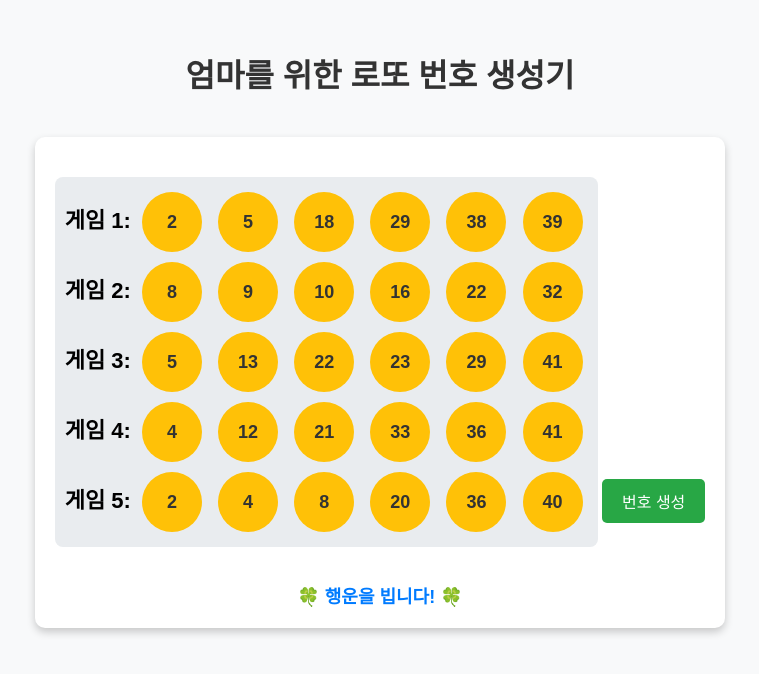
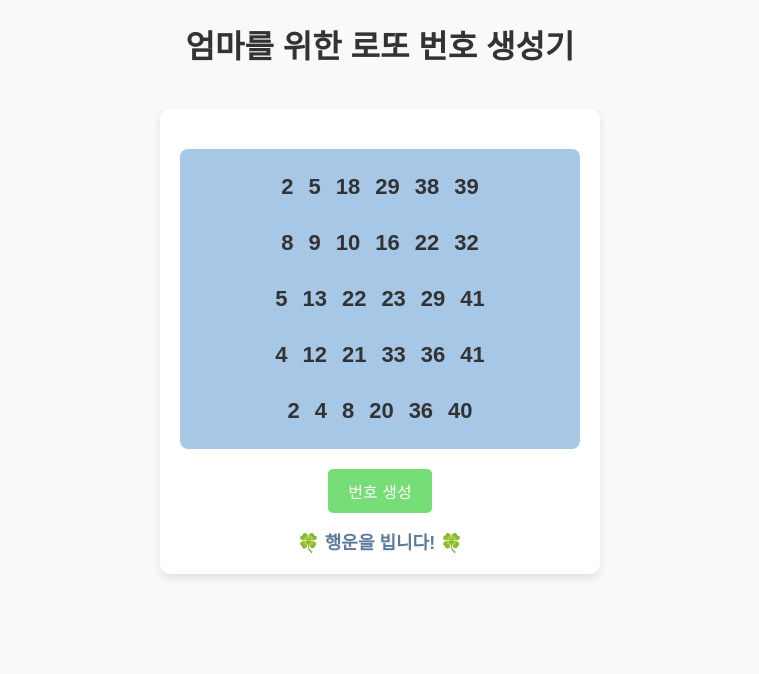
Before and after one commit to SemK0205/forMom, a plain HTML site: page index.html in a window 1280 px wide. Both pictures are taken after a click on the button "번호 생성". Shown: the whole page, without its empty margins (260-1019 px from the left). Drawn offline with Linux system fonts and the light colour scheme.

Commit message:
25.04.04

```diff
--- a/index.html
+++ b/index.html
@@ -4,7 +4,7 @@
     <meta charset="UTF-8">
     <meta name="viewport" content="width=device-width, initial-scale=1.0">
     <title>엄마를 위한 로또 번호 생성기</title>
-    <link rel="stylesheet" href="/로또번호추출기.css">
+    <link rel="stylesheet" href="로또번호추출기.css">
 </head>
 <body>
     <h1>엄마를 위한 로또 번호 생성기</h1>
@@ -13,6 +13,7 @@
         <button onclick="generateLottoNumbers()">번호 생성</button>
         <div class="message">🍀 행운을 빕니다! 🍀</div>
     </div>
-    <script src="/로또번호추출기.js"></script>
+
+    <script src="로또번호추출기.js"></script>
 </body>
 </html>
--- a/로또번호추출기.css
+++ b/로또번호추출기.css
@@ -2,7 +2,7 @@ body {
     font-family: Arial, sans-serif;
     text-align: center;
     background-color: #f8f9fa;
-    margin: 50px;
+    margin: 20px;
 }
 h1 {
     color: #333;
@@ -12,42 +12,52 @@ h1 {
     padding: 20px;
     background: white;
     border-radius: 10px;
-    box-shadow: 0 4px 8px rgba(0, 0, 0, 0.2);
+    box-shadow: 0 4px 8px rgba(0, 0, 0, 0.1);
     display: inline-block;
+    width: 90%;
+    max-width: 400px;
 }
 .numbers {
     font-size: 22px;
     font-weight: bold;
     margin: 20px 0;
+    padding: 15px;
+    background: #A7C7E7; /* 파스텔톤 블루 */
+    color: #333;
+    border-radius: 8px;
+    display: flex;
+    flex-direction: column;
+    gap: 10px;
+}
+.lotto-row {
+    display: flex;
+    justify-content: center;
+    align-items: center;
+    gap: 15px;
+    padding: 10px;
+}
+.lotto-number {
+    background: white;
+    color: #5D7B9D; /* 부드러운 블루 계열 */
+    padding: 10px;
+    border-radius: 50%;
     text-align: center;
-    line-height: 1.8;
-    padding: 10px;
-    background: #e9ecef;
-    border-radius: 8px;
-    display: inline-block;
-}
-.lotto-item {
-    display: inline-block;
-    background: #ffc107;
-    color: #333;
-    padding: 10px;
-    margin: 5px;
-    border-radius: 50%;
+    font-size: 18px;
+    font-weight: bold;
     width: 40px;
     height: 40px;
-    text-align: center;
-    line-height: 40px;
-    font-weight: bold;
-    font-size: 18px;
+    display: flex;
+    align-items: center;
+    justify-content: center;
 }
 .message {
     margin-top: 15px;
     font-size: 18px;
-    color: #007bff;
+    color: #5D7B9D;
     font-weight: bold;
 }
 button {
-    background-color: #28a745;
+    background-color: #77DD77; /* 파스텔톤 그린 */
     color: white;
     border: none;
     padding: 10px 20px;
@@ -56,5 +66,5 @@ button {
     cursor: pointer;
 }
 button:hover {
-    background-color: #218838;
+    background-color: #66CDAA; /* 살짝 어두운 파스텔톤 그린 */
 }
--- a/로또번호추출기.js
+++ b/로또번호추출기.js
@@ -6,7 +6,7 @@ function generateLottoNumbers() {
             numbers.add(Math.floor(Math.random() * 45) + 1);
         }
         let sortedNumbers = Array.from(numbers).sort((a, b) => a - b);
-        result += `<div>게임 ${i + 1}: ` + sortedNumbers.map(num => `<span class="lotto-item">${num}</span>`).join(' ') + `</div>`;
+        result += `<div class="lotto-row">` + sortedNumbers.map(num => `<span class="lotto-item">${num}</span>`).join('') + `</div>`;
     }
     document.querySelector('.numbers').innerHTML = result;
 }
```
